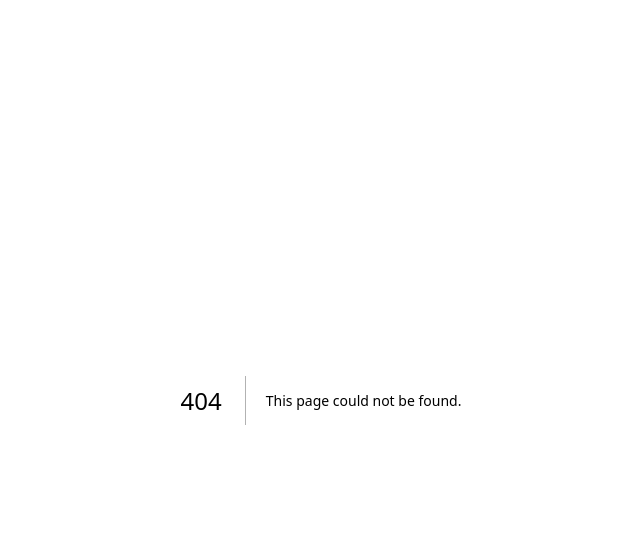
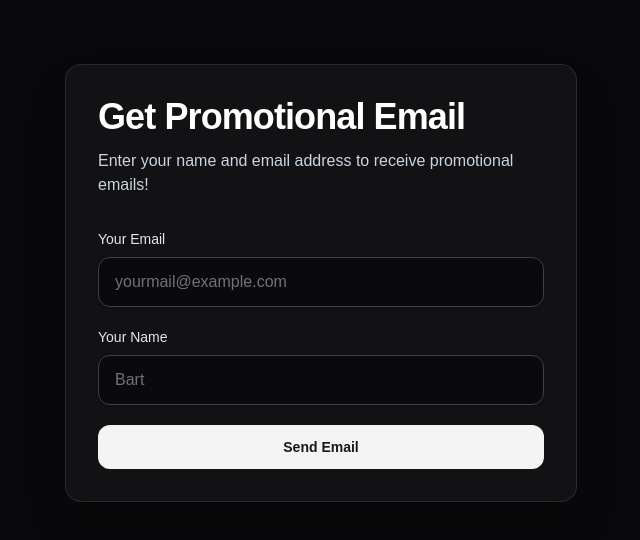
Before and after one commit to PeterBosmanBE/peter-bosman-hybrid-topic, a Next.js app: page /send-email/4 in a window 1280 px wide. Before the commit this address had no page. Shown: the top 540 px of the page, without its empty margins (319-959 px from the left). Built offline with nearby package versions, Linux system fonts and the light colour scheme.

Commit message:
feat: created a 4th email, base template and page

```diff
--- a/src/app/page.tsx
+++ b/src/app/page.tsx
@@ -32,6 +32,13 @@ export default function Home() {
           >
             Open Send Email Page 3
           </Link>
+
+          <Link
+            href="/send-email/4"
+            className="inline-flex items-center justify-between rounded-xl border border-white/10 bg-zinc-800/80 px-4 py-3 font-medium text-zinc-100 transition hover:bg-zinc-700"
+          >
+            Open Send Email Page 4
+          </Link>
         </div>
       </section>
     </main>
--- /dev/null
+++ b/src/app/send-email/4/page.tsx
@@ -0,0 +1,71 @@
+import { sendPromotionalEmail } from "../../../lib/sendPromotionalEmail";
+import { z } from "zod";
+
+const sendEmailSchema = z.object({
+  name: z.string().trim().min(1, "Name is required"),
+  to: z.email("Enter a valid email address"),
+});
+
+export default function TestPage() {
+  async function sendEmailAction(formData: FormData) {
+    "use server";
+
+    const { name, to } = sendEmailSchema.parse({
+      name: formData.get("name"),
+      to: formData.get("to"),
+    });
+
+    await sendPromotionalEmail(name, to);
+  }
+
+  return (
+    <main className="min-h-screen bg-zinc-950 px-4 py-16 sm:px-6 lg:px-8">
+
+      <section className="relative mx-auto w-full max-w-lg rounded-2xl border border-white/10 bg-zinc-900/70 p-6 shadow-2xl backdrop-blur sm:p-8">
+        <h1 className="text-3xl font-bold tracking-tight text-white sm:text-4xl">
+          Get Promotional Email
+        </h1>
+        <p className="mt-3 text-sm leading-6 text-slate-300 sm:text-base">
+          Enter your name and email address to receive promotional emails!
+        </p>
+
+        <form action={sendEmailAction} className="mt-8 space-y-5">
+          <div className="space-y-2">
+            <label htmlFor="to" className="block text-sm font-medium text-slate-200">
+              Your Email
+            </label>
+            <input
+              id="to"
+              name="to"
+              type="email"
+              placeholder="yourmail@example.com"
+              required
+              className="w-full rounded-xl border border-zinc-700 bg-zinc-950/80 px-4 py-3 text-zinc-100 shadow-sm outline-none transition placeholder:text-zinc-500 focus:border-zinc-500 focus:ring-4 focus:ring-zinc-500/20"
+            />
+          </div>
+
+          <div className="space-y-2">
+            <label htmlFor="name" className="block text-sm font-medium text-slate-200">
+              Your Name
+            </label>
+            <input
+              id="name"
+              name="name"
+              type="text"
+              placeholder="Bart"
+              required
+              className="w-full rounded-xl border border-zinc-700 bg-zinc-950/80 px-4 py-3 text-zinc-100 shadow-sm outline-none transition placeholder:text-zinc-500 focus:border-zinc-500 focus:ring-4 focus:ring-zinc-500/20"
+            />
+          </div>
+
+          <button
+            type="submit"
+            className="inline-flex w-full items-center justify-center rounded-xl bg-zinc-100 px-5 py-3 text-sm font-semibold text-zinc-900 transition hover:bg-zinc-200 focus-visible:outline-none focus-visible:ring-4 focus-visible:ring-zinc-500/30"
+          >
+            Send Email
+          </button>
+        </form>
+      </section>
+    </main>
+  );
+}
--- /dev/null
+++ b/src/emails/baseEmailWithPreview.tsx
@@ -0,0 +1,38 @@
+import { Html, Head, Body, Container, Text, Hr, Preview } from "@react-email/components";
+
+interface BaseEmailProps {
+  children: React.ReactNode;
+}
+
+export default function BaseEmail({ children }: BaseEmailProps) {
+  return (
+    <Html>
+      <Head />
+      <Preview>WIN A FREE IPHONE! Click to find out how!</Preview>
+      <Body style={{ backgroundColor: "#f4f4f4", fontFamily: "sans-serif" }}>
+
+        {/* Header */}
+        <Container style={{ maxWidth: "480px", margin: "40px auto 0" }}>
+          <Text style={{ fontSize: "13px", color: "#aaa", margin: "0 0 12px", letterSpacing: "0.05em" }}>
+            Testing Inc
+          </Text>
+        </Container>
+
+        {/* Card */}
+        <Container style={{ backgroundColor: "#ffffff", margin: "0 auto", padding: "32px", borderRadius: "8px", maxWidth: "480px" }}>
+          {children}
+        </Container>
+
+        {/* Footer */}
+        <Container style={{ maxWidth: "480px", margin: "0 auto", padding: "16px 0 40px" }}>
+          <Hr style={{ borderColor: "#e4e4e4", margin: "0 0 16px" }} />
+          <Text style={{ color: "#bbb", fontSize: "12px", margin: 0 }}>
+            You&apos;re receiving this email because you signed up at acme.com.{" "}
+            <a href="https://example.com/unsubscribe" style={{ color: "#bbb" }}>Unsubscribe</a>
+          </Text>
+        </Container>
+
+      </Body>
+    </Html>
+  );
+}
--- /dev/null
+++ b/src/emails/promotionalEmail.tsx
@@ -0,0 +1,43 @@
+import { Button, Text, Heading, Hr } from "@react-email/components";
+import BaseEmailWithPreview from "./baseEmailWithPreview";
+
+interface PromotionalEmailProps {
+  name?: string;
+  message?: string;
+}
+
+export default function PromotionalEmail({ name }: PromotionalEmailProps) {
+  const displayName = name?.trim() || "there";
+
+  return (
+
+    <BaseEmailWithPreview>
+
+      <Heading style={{ fontSize: "22px", color: "#111", margin: "0 0 8px" }}>
+        Hey {displayName} 👋
+      </Heading>
+
+      <Text style={{ color: "#555", fontSize: "15px", lineHeight: "1.6" }}>
+        We have an exclusive offer just for you! For a limited time, enjoy 20% off your next purchase with us. Don&apos;t miss out on this fantastic deal!
+      </Text>
+
+      <Text style={{ color: "#555", fontSize: "15px", lineHeight: "1.6", marginTop: "16px" }}>
+        Also you&apos;re not getting that iPhone 15 Pro Max for free, just so you know. LOL
+      </Text>
+
+      <Button
+        href="https://example.com/shop"
+        style={{ backgroundColor: "#4f46e5", color: "#fff", padding: "12px 24px", borderRadius: "6px", fontSize: "15px", display: "inline-block", marginTop: "16px" }}
+      >
+        Shop Now
+      </Button>
+
+      <Hr style={{ margin: "32px 0", borderColor: "#eee" }} />
+
+      <Text style={{ color: "#aaa", fontSize: "13px" }}>
+        Questions? Don&apos;t reply to this email — we don&apos;t care.
+      </Text>
+
+    </BaseEmailWithPreview>
+  );
+}
--- /dev/null
+++ b/src/lib/sendPromotionalEmail.tsx
@@ -0,0 +1,27 @@
+"use server";
+import { render } from '@react-email/components';
+import nodemailer from 'nodemailer';
+import PromotionalEmail from '@/src/emails/promotionalEmail';
+
+export async function sendPromotionalEmail(name: string, to: string ) {
+const transporter = nodemailer.createTransport({
+  host: process.env.EMAIL_HOST as string,
+  port: Number(process.env.EMAIL_PORT),
+  secure: true,
+  auth: {
+    user: process.env.EMAIL_USER as string,
+    pass: process.env.EMAIL_PASS as string,
+  },
+});
+
+const emailHtml = await render(<PromotionalEmail name={name} />);
+
+const options = {
+  from: process.env.FROM_EMAIL,
+  to,
+  subject: 'Exclusive Offer Just for You!',
+  html: emailHtml,
+};
+
+await transporter.sendMail(options);
+}
```
